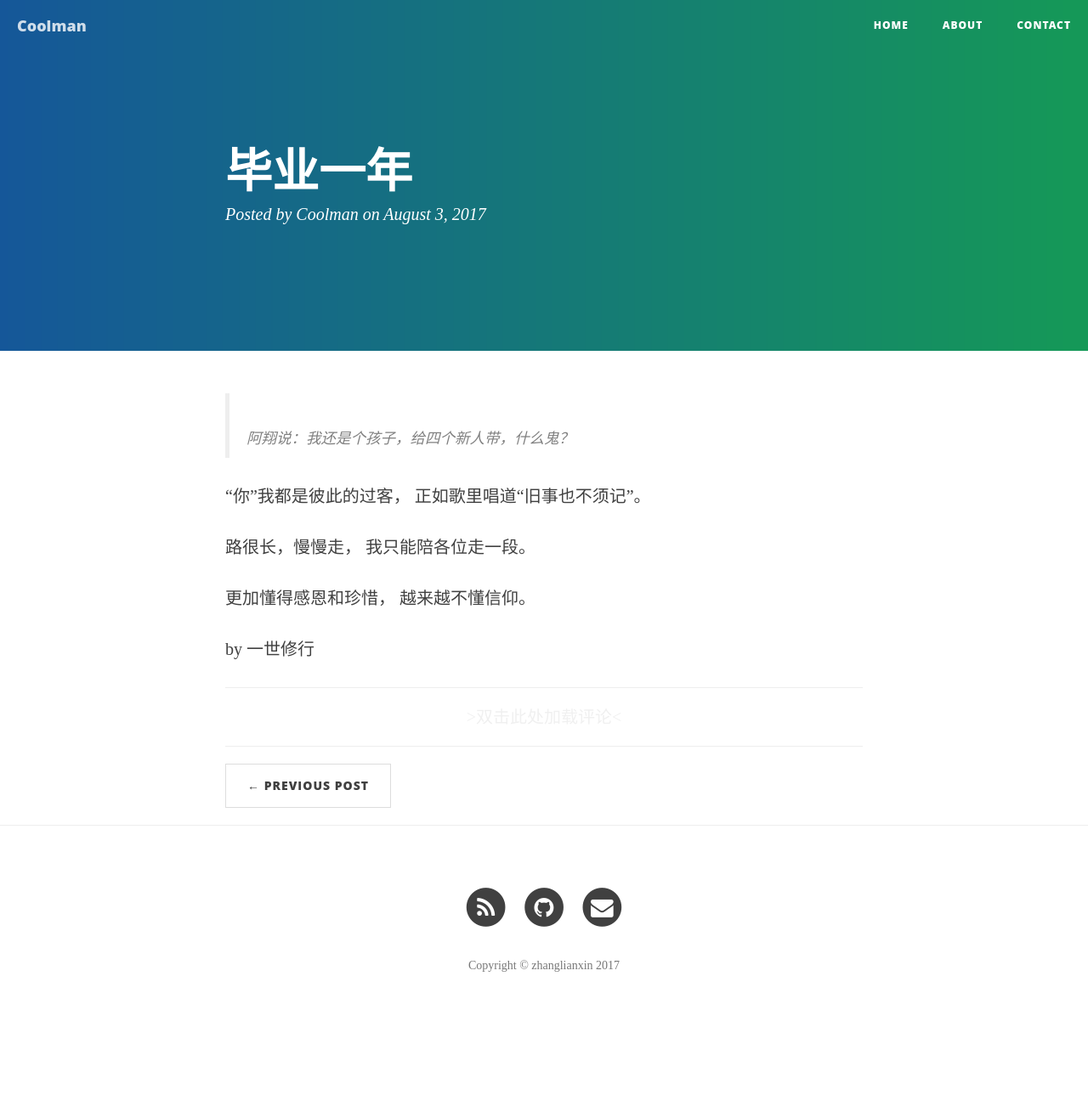
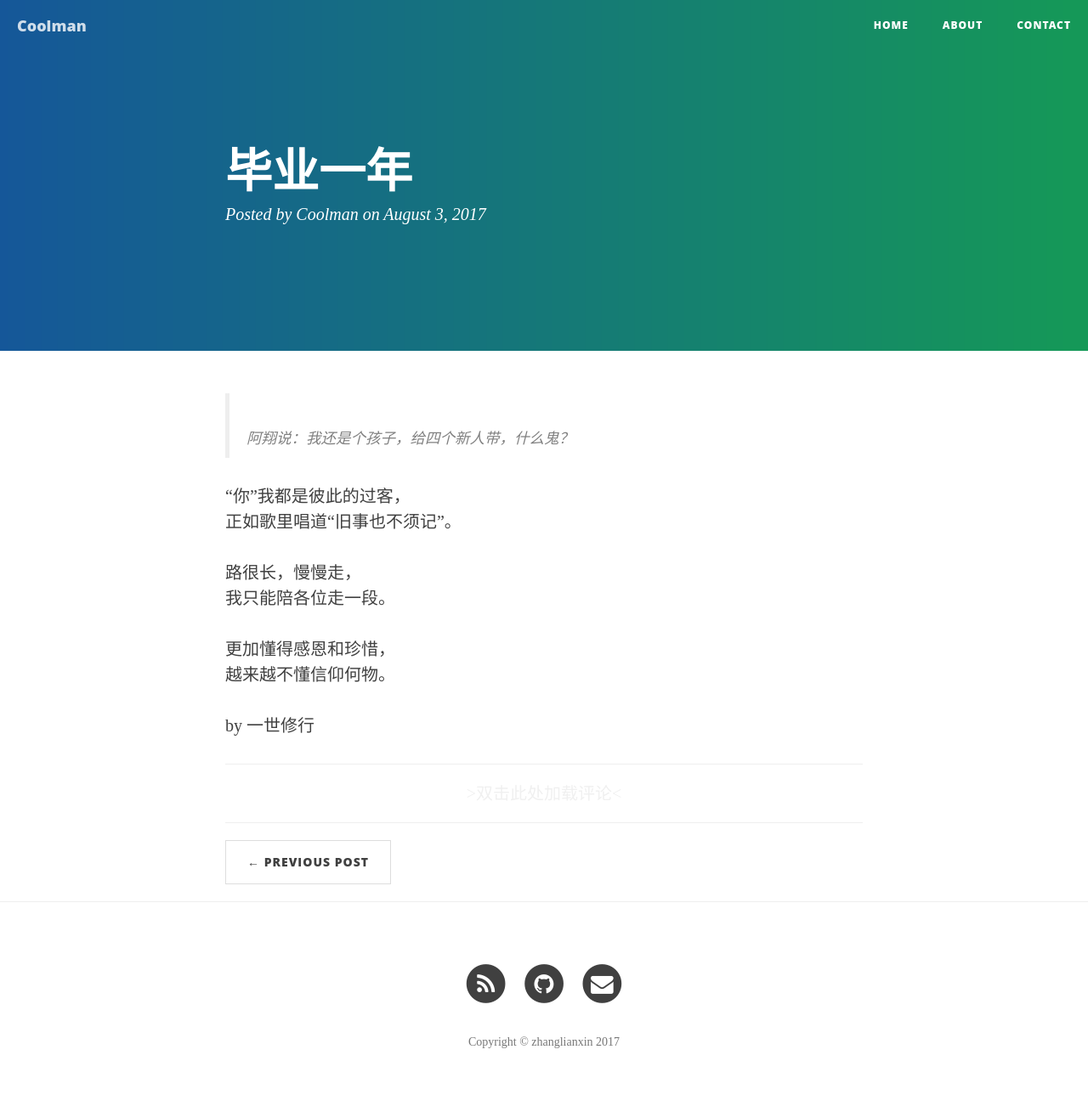
Before and after one commit to zhanglianxin/blog, a Jekyll site: the page built from _posts/2017-08-03-graduate-for-one-year.md, in a window 1280 px wide. Shown: the whole page at 85% size. Built offline with Jekyll 4.4.1, drawn with Linux system fonts in a browser that asks for light colours; nearby versions of some CDN libraries; some web fonts are replaced; comment, search, counter and statistics services are not loaded; before the commit the page ends 1212 px from its top, so only the background shows below that.

Commit message:
Update 2017-08-03-graduate-for-one-year.md

```diff
--- a/_posts/2017-08-03-graduate-for-one-year.md
+++ b/_posts/2017-08-03-graduate-for-one-year.md
@@ -5,13 +5,13 @@ title: 毕业一年
 
 > 阿翔说：我还是个孩子，给四个新人带，什么鬼？
 
-“你”我都是彼此的过客，
+“你”我都是彼此的过客，<br>
 正如歌里唱道“旧事也不须记”。
 
-路很长，慢慢走，
+路很长，慢慢走，<br>
 我只能陪各位走一段。
 
-更加懂得感恩和珍惜，
-越来越不懂信仰。
+更加懂得感恩和珍惜，<br>
+越来越不懂信仰何物。
 
 by 一世修行
```
